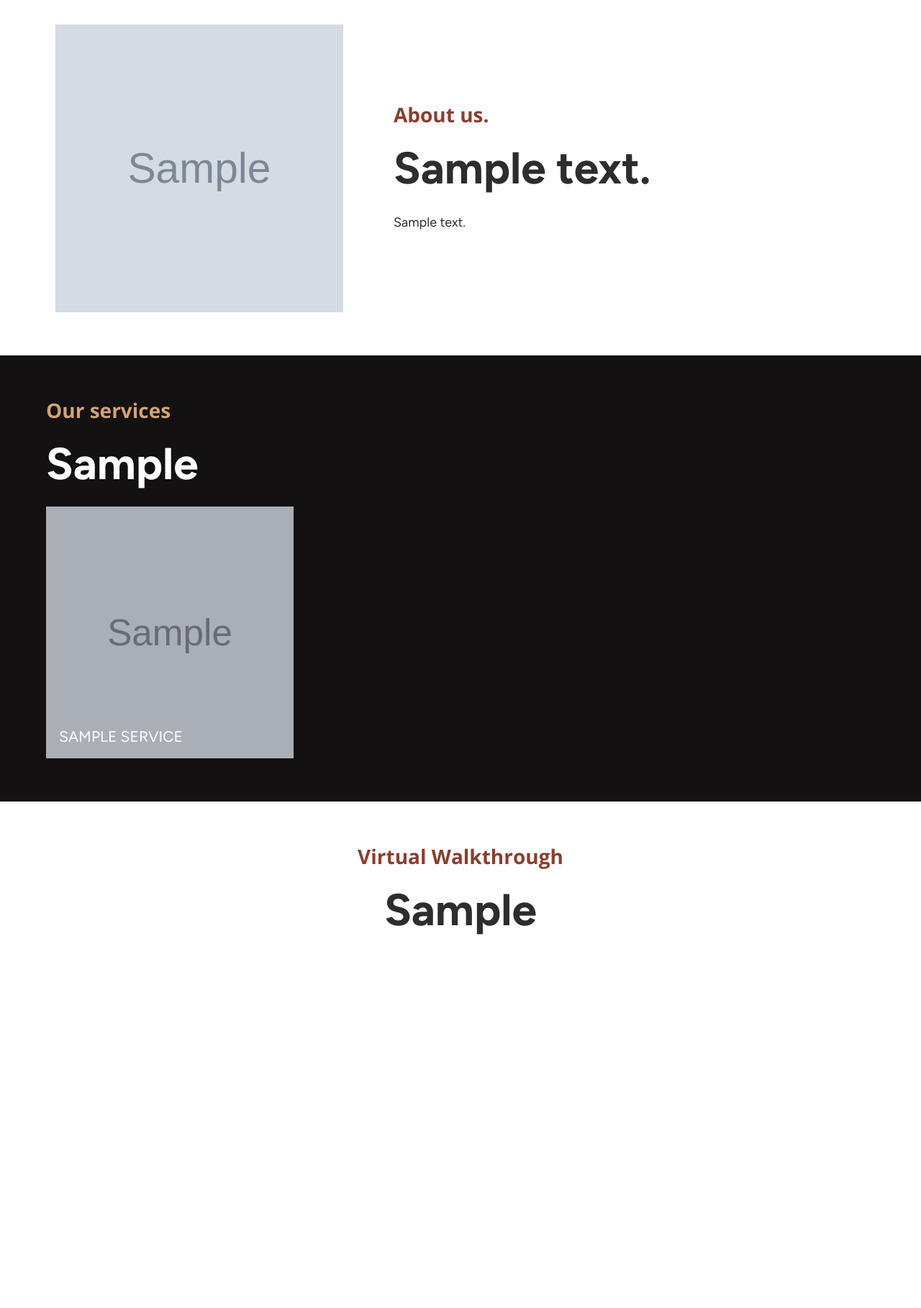
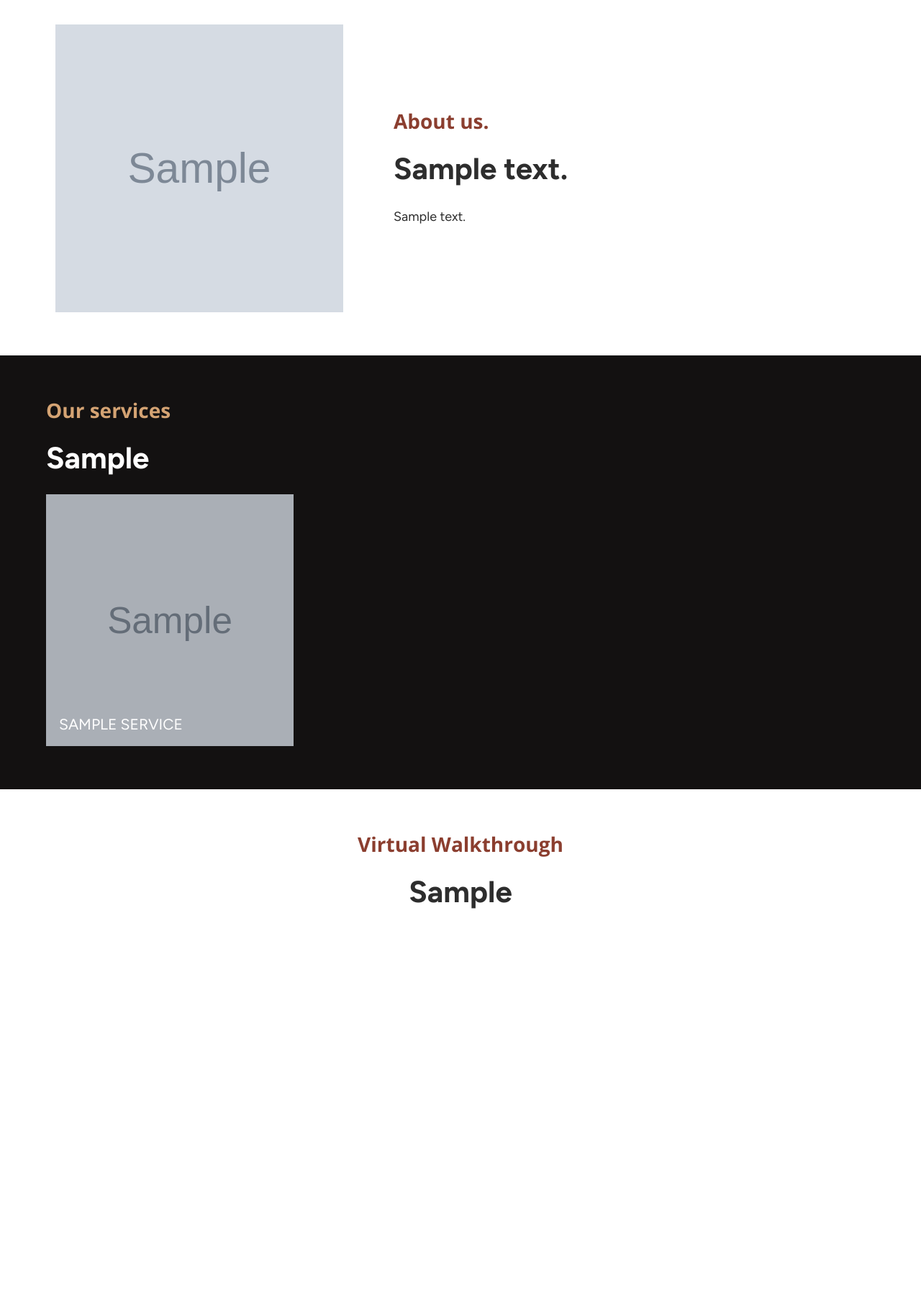
Before and after one commit to pragatipoudel/griha, a Django app: page / in a window 1280 px wide. Shown: the part 996-2814 px from the top of the page at 72% size. Run offline with Django 4.2, Linux system fonts and the light colour scheme; tables that the repository leaves empty hold one stand-in row (values such as "Sample post"); grey boxes marked "Sample" are stand-in pictures; parts of the project's set-up code (start-up, migrations or seed data) failed here and were passed over; some libraries are stand-ins or nearby versions.

Commit message:
Update fontsize of tagline

```diff
--- a/scss/homepage/new-home-page.scss
+++ b/scss/homepage/new-home-page.scss
@@ -16,6 +16,10 @@ h2 {
     line-height: 32px;
     text-transform: none;
     margin-bottom: 25px;
+}
+
+p.tagline {
+    font-size: 42px;
 }
 
 main {
@@ -54,7 +58,6 @@ main {
         .tagline {
             margin-bottom: 24px;
             color: #f5f5f0;
-            font-size: 62px;
             font-family: var(--font-family-title);
             font-weight: 700;
         }
@@ -97,8 +100,6 @@ main {
 
         p.tagline {
             font-weight: 700;
-            font-size: 62px;
-            line-height: 68.1px;
             max-width: 500px;
             margin-bottom: 25px;
         }
@@ -126,8 +127,6 @@ main {
 
         p.tagline {
             font-weight: 700;
-            font-size: 62px;
-            line-height: 68.1px;
             max-width: 500px;
             margin-bottom: 25px;
         }
@@ -269,8 +268,6 @@ main {
         .tagline {
             max-width: 530px;
             font-weight: 700;
-            font-size: 62px;
-            line-height: 68px;
             text-align: center;
             margin-bottom: 32px;
         }
@@ -317,8 +314,6 @@ main {
             max-width: 500px;
             text-align: center;
             margin-bottom: 20px;
-            font-size: 62px;
-            line-height: 68px;
             font-weight: 700;
         }
 
--- a/static/css/homepage/new-home-page.css
+++ b/static/css/homepage/new-home-page.css
@@ -477,6 +477,10 @@ h2 {
   margin-bottom: 25px;
 }
 
+p.tagline {
+  font-size: 42px;
+}
+
 main {
   display: flex;
   flex-direction: column;
@@ -509,7 +513,6 @@ main .title {
 main .title .tagline {
   margin-bottom: 24px;
   color: #f5f5f0;
-  font-size: 62px;
   font-family: var(--font-family-title);
   font-weight: 700;
 }
@@ -547,8 +550,6 @@ main #about p:not(.tagline) {
 }
 main #about p.tagline {
   font-weight: 700;
-  font-size: 62px;
-  line-height: 68.1px;
   max-width: 500px;
   margin-bottom: 25px;
 }
@@ -572,8 +573,6 @@ main #services h2 {
 }
 main #services p.tagline {
   font-weight: 700;
-  font-size: 62px;
-  line-height: 68.1px;
   max-width: 500px;
   margin-bottom: 25px;
 }
@@ -695,8 +694,6 @@ main #gallery h2 {
 main #gallery .tagline {
   max-width: 530px;
   font-weight: 700;
-  font-size: 62px;
-  line-height: 68px;
   text-align: center;
   margin-bottom: 32px;
 }
@@ -736,8 +733,6 @@ main #virtual-walkthrough .tagline {
   max-width: 500px;
   text-align: center;
   margin-bottom: 20px;
-  font-size: 62px;
-  line-height: 68px;
   font-weight: 700;
 }
 main #virtual-walkthrough iframe {
```
Also changed, not shown: 1 other file.
